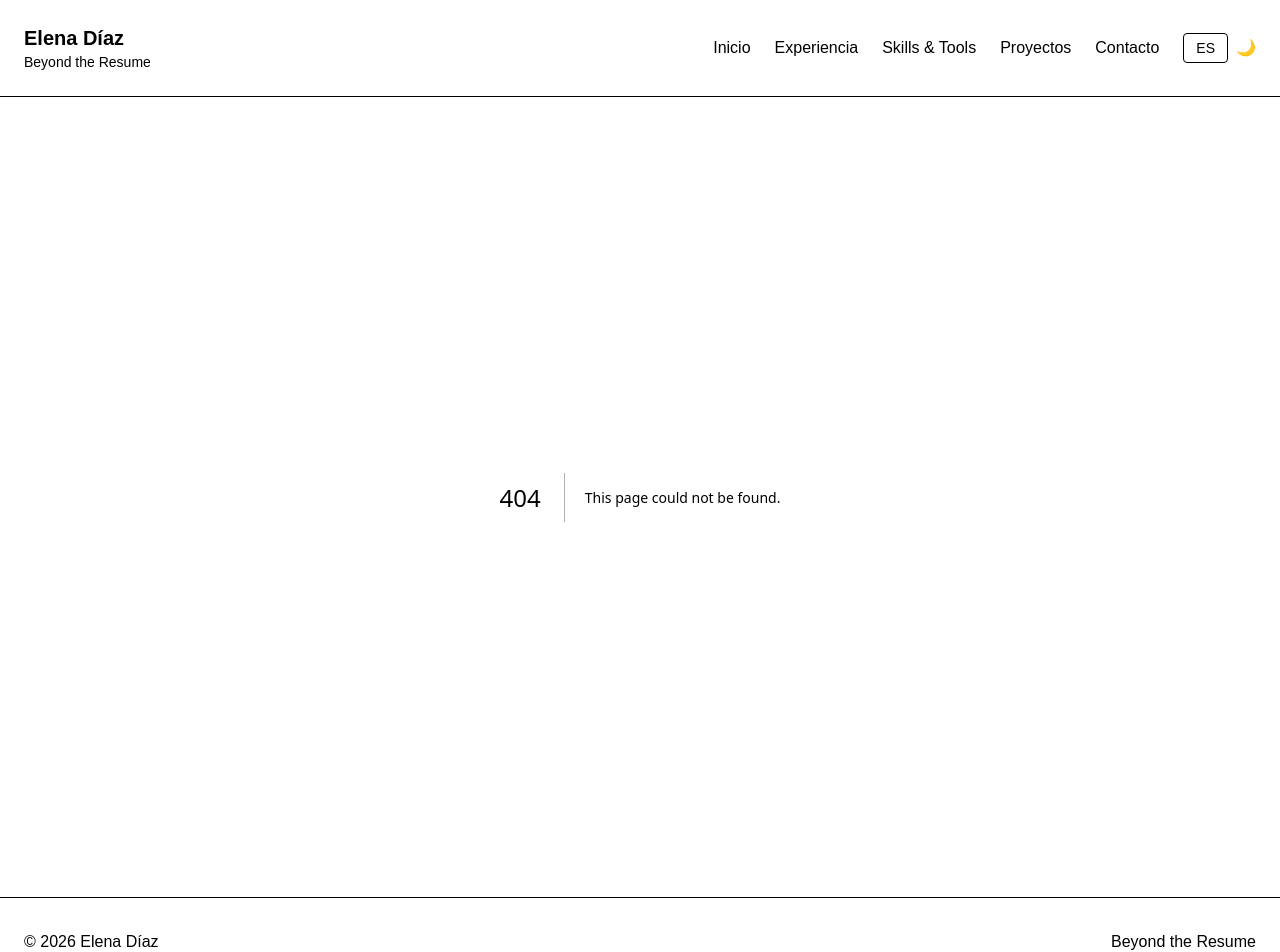
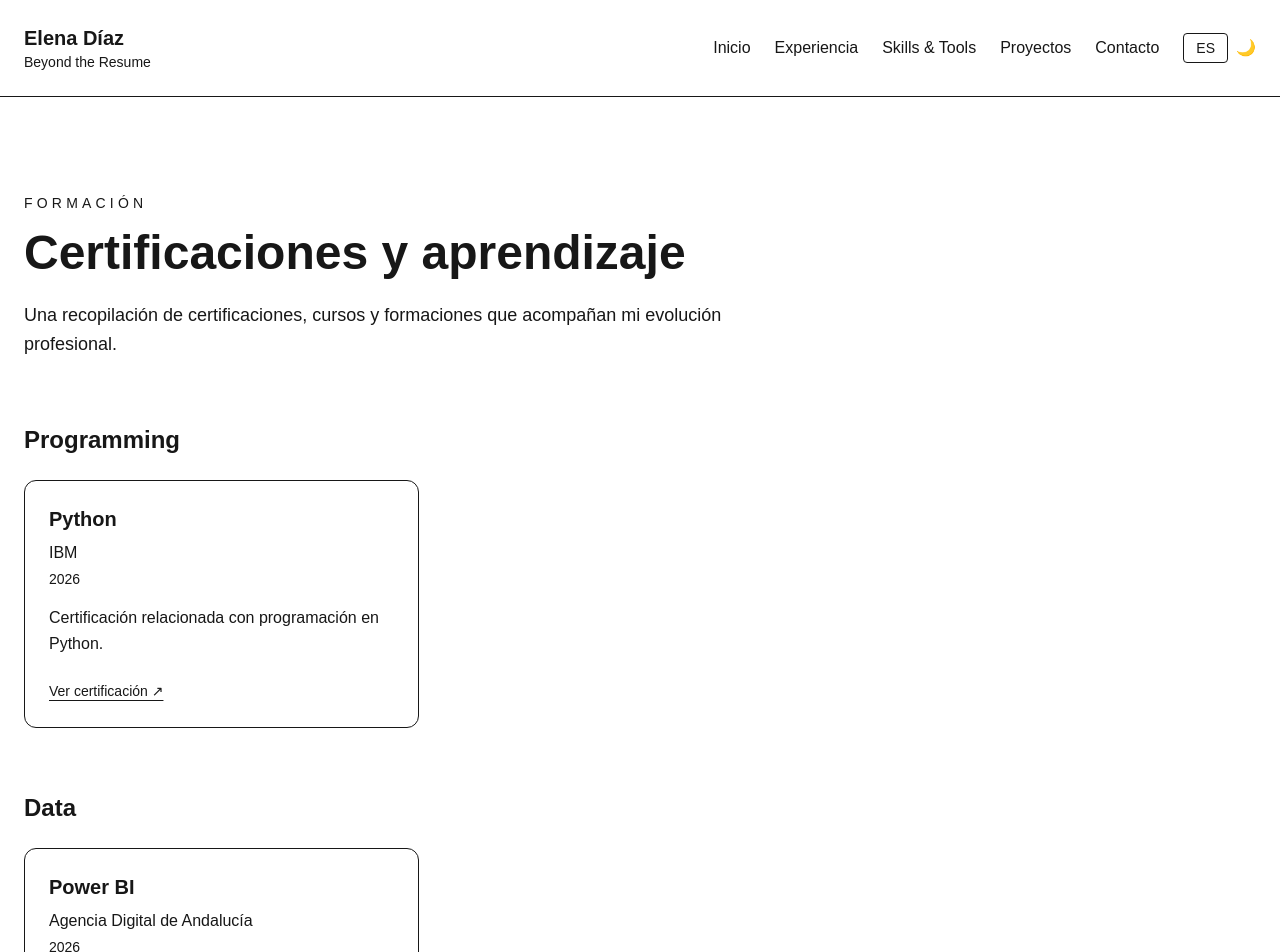
Before and after one commit to HelenDiMo/elena-diaz-beyond-the-resume, a Next.js app: page /certifications in a window 1280 px wide. Before the commit this address had no page. Shown: the top 952 px of the page. Built offline with nearby package versions, Linux system fonts and the light colour scheme.

Commit message:
Agregar sección de Certificaciones con datos y enlace a la página de certificaciones

```diff
--- /dev/null
+++ b/src/app/certifications/page.tsx
@@ -0,0 +1,76 @@
+import Container from "@/components/ui/Container";
+import { certifications } from "@/data/certifications";
+
+export default function CertificationsPage() {
+  const categories = Array.from(
+    new Set(certifications.map((certification) => certification.category))
+  );
+  return (
+    <main>
+      <section className="py-24">
+        <Container>
+          <div className="max-w-3xl">
+            <p className="text-sm font-medium uppercase tracking-[0.3em]">
+              Formación
+            </p>
+
+            <h1 className="mt-4 text-4xl font-bold md:text-5xl">
+              Certificaciones y aprendizaje
+            </h1>
+
+            <p className="mt-6 text-lg leading-relaxed">
+              Una recopilación de certificaciones, cursos y formaciones que
+              acompañan mi evolución profesional.
+            </p>
+          </div>
+
+          <div className="mt-16 space-y-16">
+            {categories.map((category) => {
+              const categoryCertifications = certifications.filter(
+                (certification) => certification.category === category
+              );
+
+              return (
+                <section key={category}>
+                  <h2 className="text-2xl font-bold">{category}</h2>
+
+                  <div className="mt-6 grid gap-6 md:grid-cols-2 lg:grid-cols-3">
+                    {categoryCertifications.map((certification) => (
+                      <article
+                        key={certification.id}
+                        className="rounded-xl border p-6"
+                      >
+                        <h3 className="text-xl font-semibold">
+                          {certification.title}
+                        </h3>
+
+                        <p className="mt-2">{certification.issuer}</p>
+
+                        <p className="mt-1 text-sm">{certification.date}</p>
+
+                        <p className="mt-4 leading-relaxed">
+                          {certification.description}
+                        </p>
+
+                        {certification.credentialUrl && (
+                          <a
+                            href={certification.credentialUrl}
+                            target="_blank"
+                            rel="noopener noreferrer"
+                            className="mt-6 inline-block text-sm font-medium underline underline-offset-4"
+                          >
+                            Ver certificación ↗
+                          </a>
+                        )}
+                      </article>
+                    ))}
+                  </div>
+                </section>
+              );
+            })}
+          </div>
+        </Container>
+      </section>
+    </main>
+  );
+}
--- a/src/components/layout/Header.tsx
+++ b/src/components/layout/Header.tsx
@@ -23,7 +23,7 @@ export default function Header() {
                   <Link href="/#experience">Experiencia</Link>
                 </li>
                 <li>
-                  <Link href="/#skills">Skills & Tools</Link>
+                  <Link href="/#skills"> Skills & Tools </Link>
                 </li>
                 <li>
                   <Link href="/#projects">Proyectos</Link>
--- /dev/null
+++ b/src/components/sections/Certifications.tsx
@@ -0,0 +1,19 @@
+export default function Certifications() {
+  return (
+    <div className="mt-16 border-t pt-10">
+      <h3 className="text-2xl font-bold">Formación y certificaciones</h3>
+
+      <p className="mt-4 max-w-2xl leading-relaxed">
+        Formación continua y certificaciones que respaldan mi evolución
+        profesional en Business, Data, AI y tecnología.
+      </p>
+
+      <a
+        href="/certifications"
+        className="mt-6 inline-block font-medium underline underline-offset-4"
+      >
+        Ver formación y certificaciones →
+      </a>
+    </div>
+  );
+}
--- a/src/components/sections/Skills.tsx
+++ b/src/components/sections/Skills.tsx
@@ -1,5 +1,6 @@
 import Container from "@/components/ui/Container";
 import { skills } from "@/data/skills";
+import Certifications from "@/components/sections/Certifications";
 
 type SkillCardProps = {
   title: string;
@@ -75,6 +76,7 @@ export default function Skills() {
               description={skills.softSkills.description}
               items={skills.softSkills.items}
             />
+            <Certifications />
           </div>
         </div>
       </Container>
--- /dev/null
+++ b/src/data/certifications.ts
@@ -0,0 +1,32 @@
+export const certifications = [
+  {
+    id: "ibm-python",
+    title: "Python",
+    issuer: "IBM",
+    category: "Programming",
+    date: "2026",
+    description:
+      "Certificación relacionada con programación en Python.",
+    credentialUrl: "#",
+  },
+  {
+    id: "power-bi",
+    title: "Power BI",
+    issuer: "Agencia Digital de Andalucía",
+    category: "Data",
+    date: "2026",
+    description:
+      "Formación especializada en análisis y visualización de datos con Power BI.",
+    credentialUrl: "#",
+  },
+  {
+    id: "introduction-ai",
+    title: "Introduction to Artificial Intelligence",
+    issuer: "Formación IA",
+    category: "AI",
+    date: "2026",
+    description:
+      "Formación introductoria sobre inteligencia artificial.",
+    credentialUrl: "#",
+  },
+];
```
